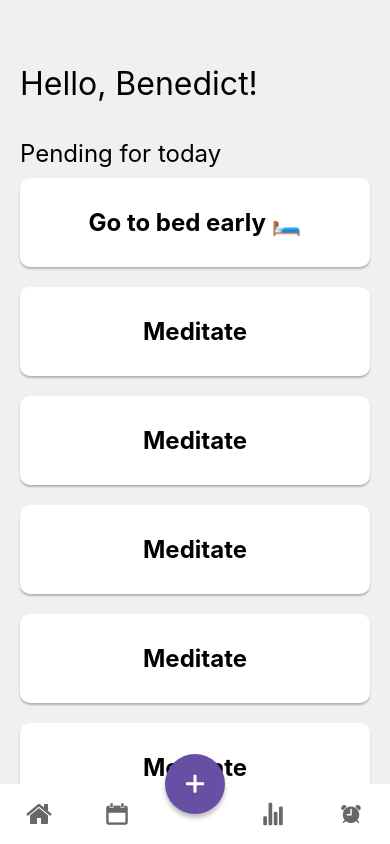
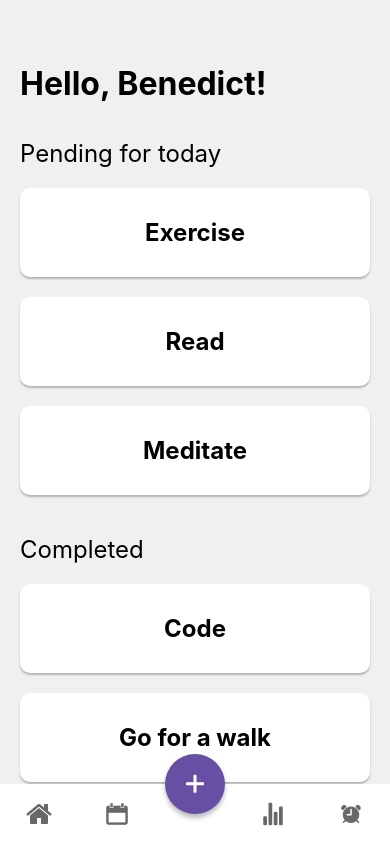
Before and after one commit to grass-benedict/habit-tracker-final, a React Native app: screen /Home in a window 390 px wide. Built offline with nearby package versions, Linux system fonts and the light colour scheme.

Commit message:
Added map functions to display pending and completed habits on HomeScreen

```diff
--- a/screens/HomeScreen.js
+++ b/screens/HomeScreen.js
@@ -1,11 +1,24 @@
 import { StatusBar } from 'expo-status-bar';
+import React, {useState} from 'react';
 import { StyleSheet, Text, View, ScrollView} from 'react-native';
 import {NavigationContainer} from '@react-navigation/native';
 import { createBottomTabNavigator } from '@react-navigation/bottom-tabs';
 import Habit from '../components/Habit';
 
 
-const HomeScreen = () => {
+const HomeScreen = ( { route } ) => {
+  //const [habitItems, setHabitItems] = useState([]);
+
+
+  /*
+  const addHabitToList = () => {
+    const newHabit = route.params;
+    setHabitItems(prevHabits => [...prevHabits, newHabit]);
+  } */
+
+  const pendingHabits = ['Exercise', 'Read', 'Meditate'];
+  const completedHabits = ['Code', 'Go for a walk'];
+
   return (
     <ScrollView style={styles.container} showsVerticalScrollIndicator = {false}>
       <Text style = {styles.mainHeading}>Hello, {username}!</Text>
@@ -13,15 +26,30 @@ const HomeScreen = () => {
         <Text style = {styles.taskHeading}>Pending for today</Text>
 
         <View style = {styles.pendingItems}>
+        {
+          pendingHabits.map((habit, index) => (
+          <Habit key={index} text={habit} />
+          ))
+
+          }
+          {/*
           <Habit text = "Go to bed early 🛏️"/>
           <Habit text = "Meditate"/>
           <Habit text = "Meditate"/>
-          <Habit text = "Meditate"/>
-          <Habit text = "Meditate"/>
-          <Habit text = "Meditate"/>
-          <Habit text = "Meditate"/>
+        */}
+
+
         </View>
 
+      </View>
+
+
+      <View style={styles.completedTasksContainer}>
+      <Text style = {styles.taskHeading}>Completed</Text>
+          {
+          completedHabits.map((habit, index) => (
+          <Habit key={index} text={habit} />
+          ))}
       </View>
 
       <StatusBar style="auto" />
@@ -42,15 +70,22 @@ const styles = StyleSheet.create({
   pendingTasksContainer: {
     paddingTop: 100,
     paddingHorizontal: 20,
+    paddingBottom: 30,
+  },
+  completedTasksContainer: {
+    paddingHorizontal: 20,
     paddingBottom: 100,
   },
   taskHeading: {
     fontSize: 24,
+    paddingBottom: 10,
+    fontWeight: 'normal',
   },
   mainHeading: {
     top: 64,
     paddingHorizontal: 20,
     fontSize: 32,
+    fontWeight: 'bold',
   },
 });
 
--- a/screens/NewHabitScreen.js
+++ b/screens/NewHabitScreen.js
@@ -4,12 +4,22 @@ import {Text, View, TouchableOpacity, StyleSheet, TextInput} from 'react-native'
 const NewHabitScreen = ( { navigation } ) => {
 
     const [name, setName] = useState();
+    //const [items, setItems] = useState([]);
+
+    const handleAddHabit = () => {
+        navigation.navigate('Home', name)
+    }
 
 
     return (
       <View style={styles.container}>
         <Text style = {styles.heading}>Name</Text>
-        <TextInput style = {styles.input} placeholder = "Enter habit name..."></TextInput>
+        <TextInput style = {styles.input} placeholder = "Enter habit name..." value = {name} onChangeText={text => setName(text)}></TextInput>
+
+        <TouchableOpacity style = {styles.addButton} onPress = {() => handleAddHabit()}>
+        <Text>Add</Text>
+        </TouchableOpacity>
+
         <TouchableOpacity onPress = {() => navigation.navigate('Home')}>
         <Text style = {styles.cancelButton}>Cancel</Text>
         </TouchableOpacity>
@@ -41,6 +51,10 @@ const styles = StyleSheet.create({
     cancelButton:
     {
         marginTop: 10,
+    },
+    addButton:
+    {
+
     }
 
 })
```
